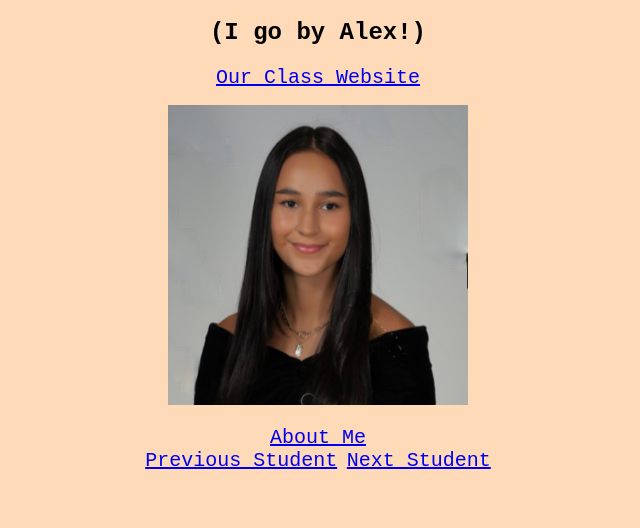
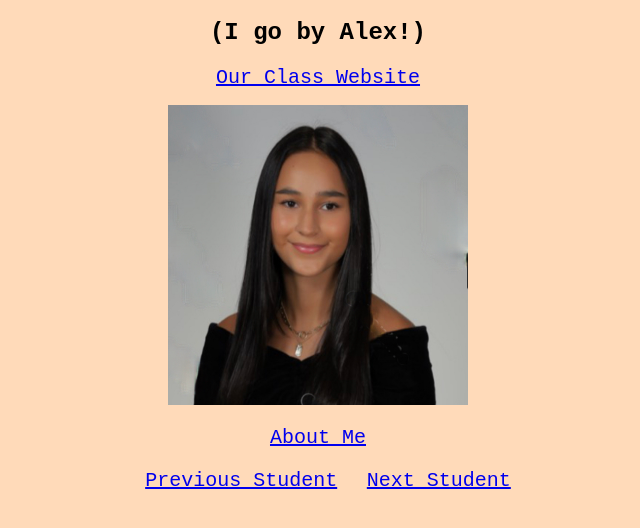
Before and after one commit to AlexLaMattina/alexlamattina.github.io, a plain HTML site: page index.html in a window 1280 px wide. Shown: the part 62-590 px from the top of the page, without its empty margins (322-962 px from the left). Drawn offline with Linux system fonts and the light colour scheme.

Commit message:
Update index.html

```diff
--- a/index.html
+++ b/index.html
@@ -22,7 +22,7 @@
    </div>
 
    <div>
-      <div style="text-align:left; font-size: 20px; display:inline-block">
+      <div style="text-align:left; font-size: 20px; display:inline-block; padding: 20px;">
          <a href = "https://mrpinkpigg.github.io/CISC474/"> Previous Student </a>
       </div>
 
```
